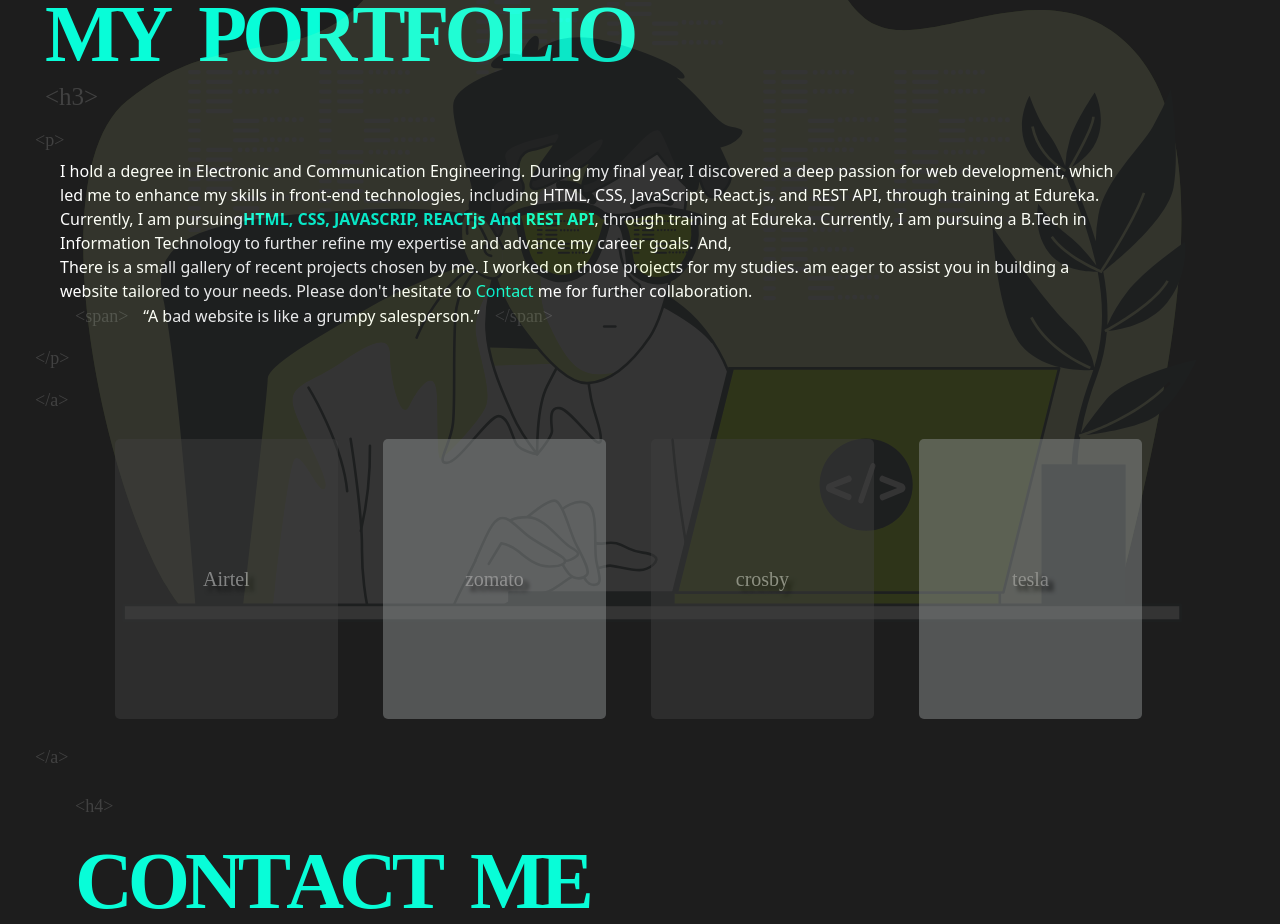
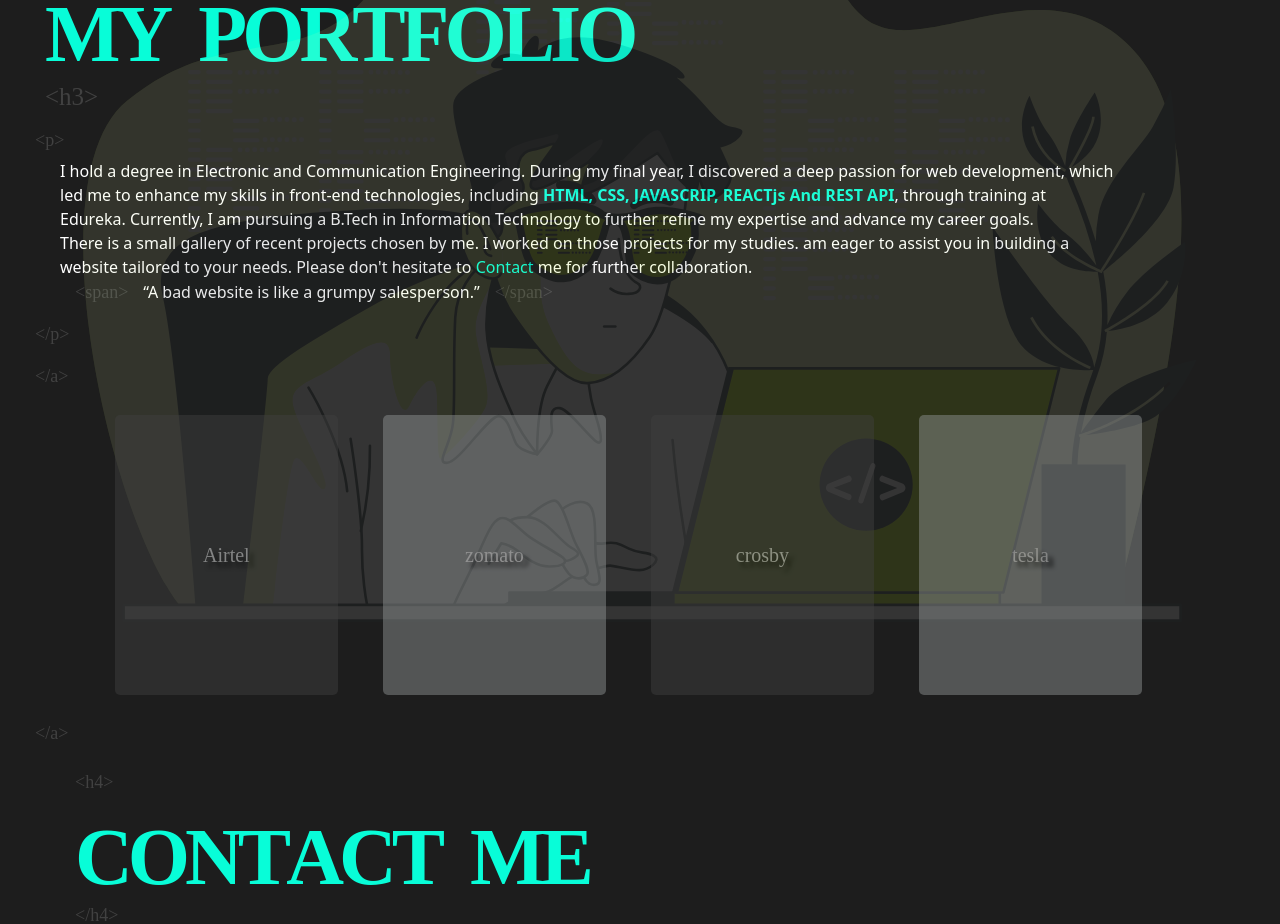
Before and after one commit to LokeshLokesh12/Portfolio_React, a React (Create React App) app: page / in a window 1280 px wide. Shown: the part 940-1864 px from the top of the page. Built offline with nearby package versions, Linux system fonts and the light colour scheme; a web font is replaced by a local one.

Commit message:
resume changed

```diff
--- a/src/Components/About.js
+++ b/src/Components/About.js
@@ -52,9 +52,12 @@ function About() {
             {/* <!-- my potyfolio para --> */}
 
             <p className="about-para">
-            I hold a degree in Electronic and Communication Engineering. During my final year, I discovered a deep passion for web development,
-            which led me to enhance my skills in front-end technologies, including HTML, CSS, JavaScript, React.js, and REST API, through training at Edureka. Currently, I am pursuing
-             <strong className='con-a'>HTML, CSS, JAVASCRIP, REACTjs and REST API</strong>, through training at Edureka. Currently, I am pursuing a B.Tech in Information Technology to further refine my expertise and advance my career goals. And,
+            I hold a degree in Electronic and Communication Engineering. During my final year,
+            I discovered a deep passion for web development,
+            which led me to enhance my skills in front-end technologies,
+            including <strong className='con-a'> HTML, CSS, JAVASCRIP, REACTjs and REST API</strong>,
+             through training at Edureka. Currently,
+             I am pursuing a B.Tech in Information Technology to further refine my expertise and advance my career goals.
             <br />
             There is
             a small gallery of recent projects chosen by me. I worked on those projects for my studies.
```
Also changed, not shown: 1 other file (tests, documents, lock files or other folders).
